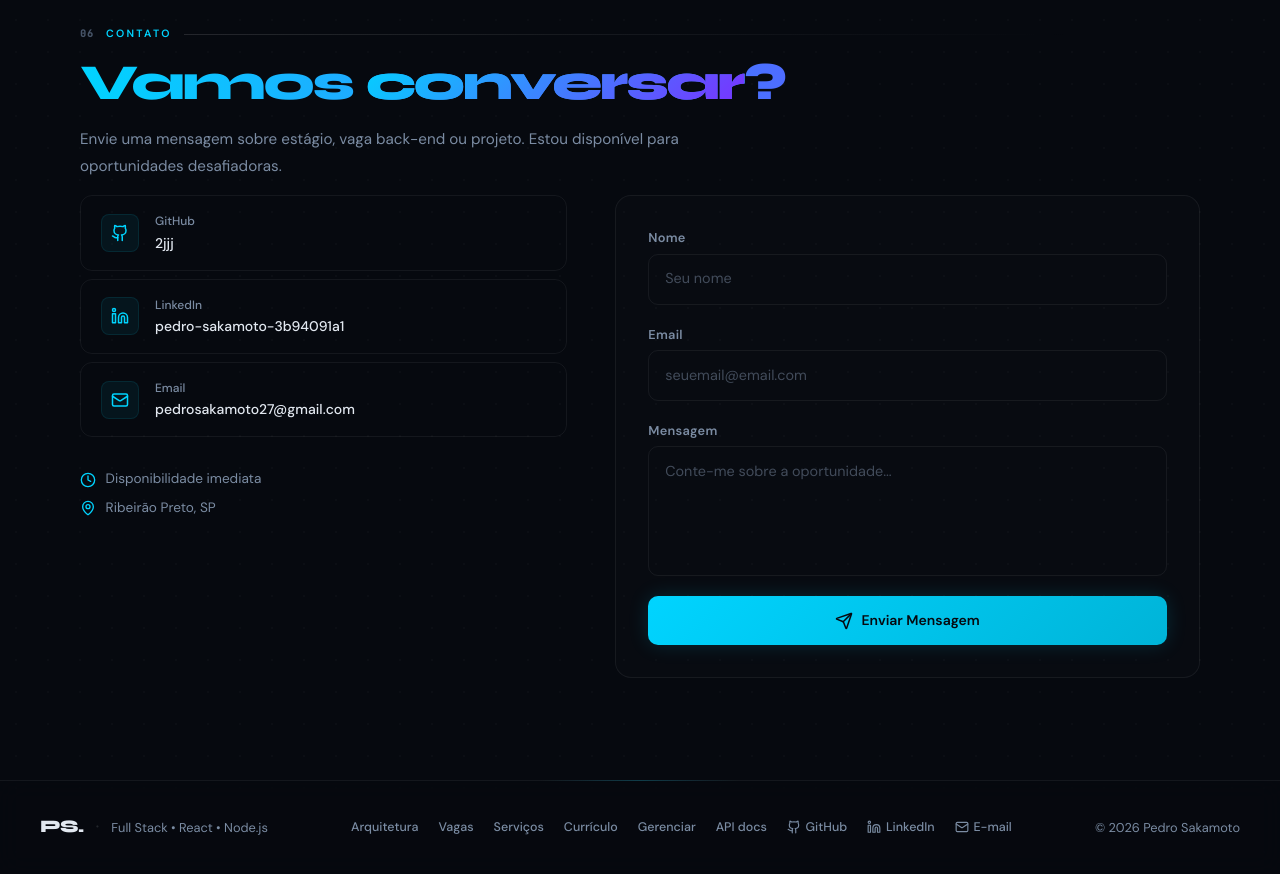
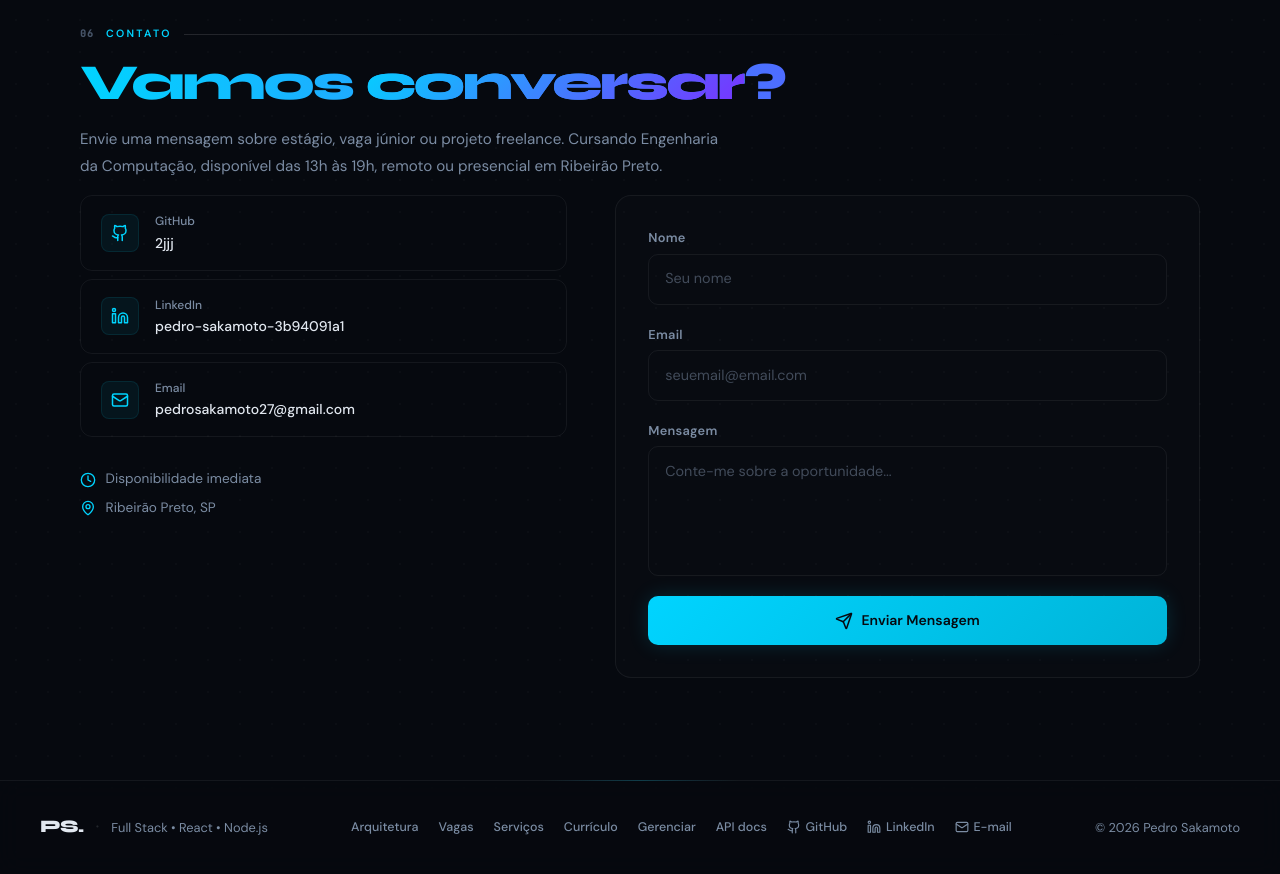
Before and after one commit to 2jjj/portfolio, a React (Vite) app: page / in a window 1280 px wide. Shown: the part 7100-7974 px from the top of the page. Built offline with nearby package versions, Linux system fonts and the light colour scheme; no server answers.

Commit message:
fix(contato): copy do contato alinhada com full stack e disponibilidade

```diff
--- a/src/components/Contact.tsx
+++ b/src/components/Contact.tsx
@@ -89,7 +89,8 @@ const Contact = () => {
           Vamos <span>conversar</span>?
         </h2>
         <p className="section-copy">
-          Envie uma mensagem sobre estágio, vaga back-end ou projeto. Estou disponível para oportunidades desafiadoras.
+          Envie uma mensagem sobre estágio, vaga júnior ou projeto freelance. Cursando Engenharia
+          da Computação, disponível das 13h às 19h, remoto ou presencial em Ribeirão Preto.
         </p>
 
         <div className="contact-grid">
```
